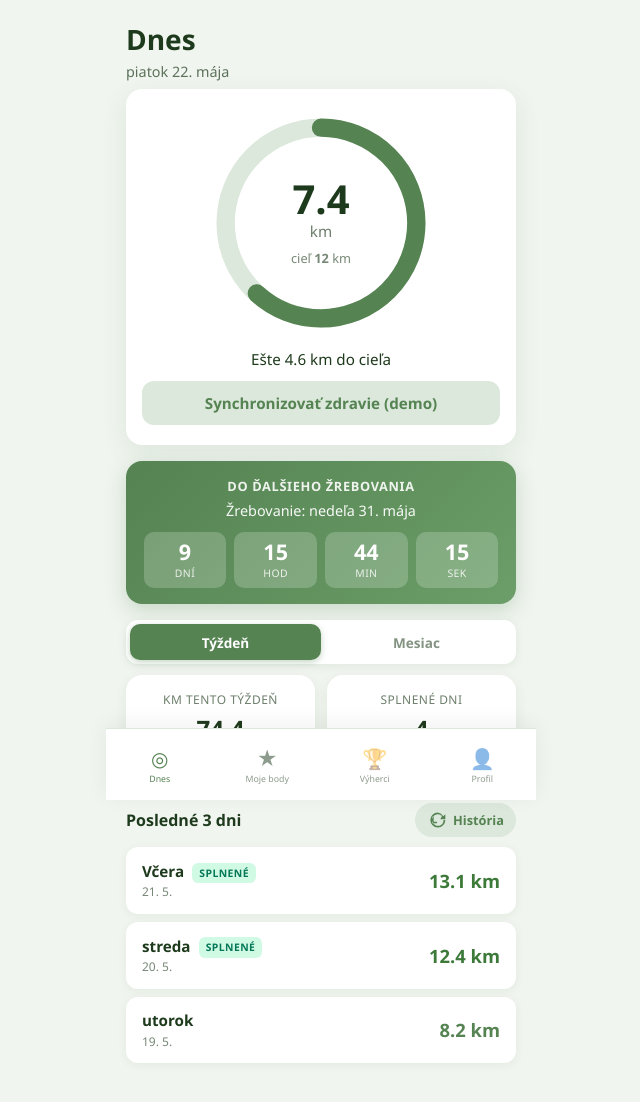
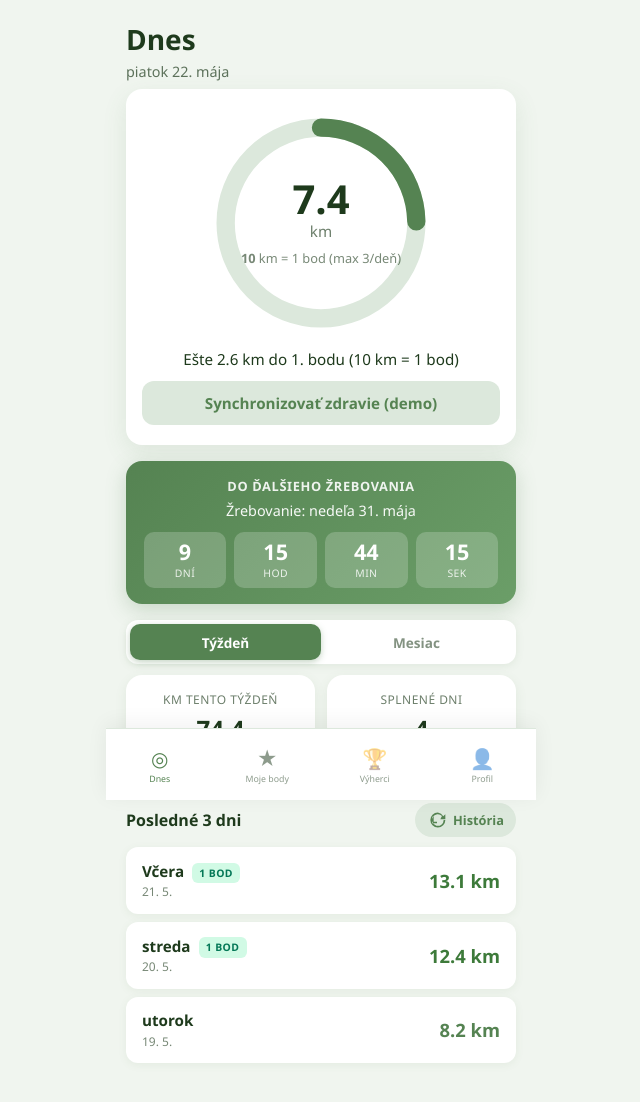
Before and after one commit to Filipeje/chodza-app, a plain HTML site: page index.html in a window 1280 px wide. Shown: the whole page, without its empty margins (319-959 px from the left). Drawn offline with Linux system fonts and the light colour scheme.

Commit message:
Body: sucet bodov za mesiac, 1-3 body podla km na den

```diff
--- a/app.js
+++ b/app.js
@@ -2,7 +2,8 @@
  * Denný cieľ nastavuje administrátor (neskôr admin panel / Supabase).
  * Dočasne v konzole prehliadača: localStorage.setItem("chodza-admin-goal", "10")
  */
-const ADMIN_GOAL_KM = 12;
+const ADMIN_GOAL_KM = 10;
+const MAX_POINTS_PER_DAY = 3;
 const RING_CIRCUMFERENCE = 2 * Math.PI * 52;
 
 /** Rozdelenie výhier za mesiac (70 % tržieb) – súčet = 100 % */
@@ -20,12 +21,7 @@ const state = {
   kmToday: 7.4,
   statsPeriod: "week",
   history: [],
-  tickets: [
-    { date: "2026-05-05", earned: true },
-    { date: "2026-05-12", earned: true },
-    { date: "2026-05-14", earned: true },
-    { date: "2026-05-18", earned: true },
-  ],
+  dailyPoints: [],
   premium: false,
   winnersByMonth: {},
   selectedWinnerMonth: null,
@@ -163,18 +159,30 @@ function dayLabel(iso) {
   return d.toLocaleDateString("sk-SK", { weekday: "long" });
 }
 
+function getPointsForKm(km) {
+  const step = state.goalKm;
+  if (!step || step <= 0) return 0;
+  return Math.min(MAX_POINTS_PER_DAY, Math.floor(km / step));
+}
+
+function formatPointsShort(n) {
+  if (n === 1) return "1 bod";
+  if (n >= 2 && n <= 4) return `${n} body`;
+  if (n === 0) return "0 bodov";
+  return `${n} bodov`;
+}
+
 function renderDayRow(entry) {
-  const done = entry.km >= state.goalKm;
-  const badge = done
-    ? `<span class="day-row__badge">Splnené</span>`
-    : "";
+  const pts = getPointsForKm(entry.km);
+  const badge =
+    pts > 0 ? `<span class="day-row__badge">${formatPointsShort(pts)}</span>` : "";
   return `
     <li class="day-row">
       <div class="day-row__left">
         <span class="day-row__label">${dayLabel(entry.date)}${badge}</span>
         <span class="day-row__sub">${formatShortSk(entry.date)}</span>
       </div>
-      <span class="day-row__km${done ? " day-row__km--done" : ""}">${entry.km.toFixed(1)} km</span>
+      <span class="day-row__km${pts > 0 ? " day-row__km--done" : ""}">${entry.km.toFixed(1)} km</span>
     </li>`;
 }
 
@@ -209,30 +217,34 @@ function closeHistoryModal() {
 }
 
 function updateRing() {
-  const goal = state.goalKm;
+  const step = state.goalKm;
   const km = state.kmToday;
-  const pct = Math.min(km / goal, 1);
+  const pointsToday = getPointsForKm(km);
+  const maxKm = step * MAX_POINTS_PER_DAY;
+  const pct = maxKm > 0 ? Math.min(km / maxKm, 1) : 0;
   const offset = RING_CIRCUMFERENCE * (1 - pct);
 
   const ring = document.getElementById("ring-progress");
   ring.style.strokeDashoffset = String(offset);
-
-  const done = km >= goal;
-  ring.classList.toggle("ring__progress--done", done);
+  ring.classList.toggle("ring__progress--done", pointsToday >= MAX_POINTS_PER_DAY);
 
   document.getElementById("km-today").textContent = km.toFixed(1);
-  document.getElementById("km-goal").textContent = String(goal);
+  const goalEl = document.getElementById("km-goal");
+  if (goalEl) goalEl.textContent = String(step);
 
   const status = document.getElementById("goal-status");
-  const remaining = document.getElementById("km-remaining");
 
-  if (done) {
-    status.textContent = "Cieľ splnený – máš bod!";
+  if (pointsToday >= MAX_POINTS_PER_DAY) {
+    status.textContent = `Maximum ${MAX_POINTS_PER_DAY} body za dnes!`;
+    status.style.color = "var(--success)";
+  } else if (pointsToday > 0) {
+    const nextAt = (pointsToday + 1) * step;
+    const left = Math.max(0, nextAt - km).toFixed(1);
+    status.innerHTML = `Dnes <strong>${formatPointsShort(pointsToday)}</strong> · ešte <span id="km-remaining">${left}</span> km do ďalšieho`;
     status.style.color = "var(--success)";
   } else {
-    const left = (goal - km).toFixed(1);
-    remaining.textContent = left;
-    status.innerHTML = `Ešte <span id="km-remaining">${left}</span> km do cieľa`;
+    const left = Math.max(0, step - km).toFixed(1);
+    status.innerHTML = `Ešte <span id="km-remaining">${left}</span> km do 1. bodu (${step} km = 1 bod)`;
     status.style.color = "";
   }
 }
@@ -243,23 +255,65 @@ function pluralBody(n) {
   return "bodov tento mesiac";
 }
 
+function getMonthDailyPoints() {
+  const month = currentMonthKey();
+  return state.dailyPoints
+    .filter((d) => d.date.startsWith(month) && d.points > 0)
+    .sort((a, b) => b.date.localeCompare(a.date));
+}
+
+function upsertDailyPoint(date, km) {
+  const points = getPointsForKm(km);
+  const idx = state.dailyPoints.findIndex((d) => d.date === date);
+  if (points === 0) {
+    if (idx >= 0) state.dailyPoints.splice(idx, 1);
+    return;
+  }
+  const row = { date, points, km };
+  if (idx >= 0) state.dailyPoints[idx] = row;
+  else state.dailyPoints.push(row);
+}
+
+function rebuildDailyPointsFromHistory() {
+  const month = currentMonthKey();
+  const rows = state.history
+    .filter((h) => h.date.startsWith(month))
+    .map((h) => ({
+      date: h.date,
+      points: getPointsForKm(h.km),
+      km: h.km,
+    }))
+    .filter((r) => r.points > 0);
+
+  const otherMonths = state.dailyPoints.filter((d) => !d.date.startsWith(month));
+  state.dailyPoints = [...otherMonths, ...rows].sort((a, b) => b.date.localeCompare(a.date));
+}
+
 function renderTickets() {
   const now = new Date();
-  const count = state.tickets.length;
+  const monthRows = getMonthDailyPoints();
+  const totalPoints = monthRows.reduce((s, d) => s + d.points, 0);
+
   document.getElementById("tickets-month").textContent = now.toLocaleDateString(
     "sk-SK",
     { month: "long", year: "numeric" }
   );
-  document.getElementById("tickets-count").textContent = String(count);
-  document.getElementById("tickets-count-label").textContent = pluralBody(count);
+  document.getElementById("tickets-count").textContent = String(totalPoints);
+  document.getElementById("tickets-count-label").textContent = pluralBody(totalPoints);
 
   const list = document.getElementById("ticket-list");
-  list.innerHTML = state.tickets
+  if (monthRows.length === 0) {
+    list.innerHTML =
+      '<li class="ticket-list__item"><span class="day-row__sub">Zatiaľ žiadne body tento mesiac.</span></li>';
+    return;
+  }
+
+  list.innerHTML = monthRows
     .map(
       (t) => `
     <li class="ticket-list__item">
       <span class="ticket-list__date">${formatShortSk(t.date)}</span>
-      <span class="ticket-list__tag">Bod #${state.tickets.indexOf(t) + 1}</span>
+      <span class="ticket-list__tag ticket-list__tag--pts">${formatPointsShort(t.points)} · ${t.km.toFixed(1)} km</span>
     </li>`
     )
     .join("");
@@ -286,7 +340,9 @@ function loadAdminGoal() {
     state.goalKm = ADMIN_GOAL_KM;
   }
   const el = document.getElementById("display-goal");
-  if (el) el.textContent = `${state.goalKm} km`;
+  if (el) el.textContent = `${state.goalKm} km = 1 bod`;
+  const hint = document.getElementById("hint-km-per-point");
+  if (hint) hint.textContent = String(state.goalKm);
 }
 
 function getPeriodHistory(period) {
@@ -306,7 +362,7 @@ function updatePeriodStats() {
   const period = state.statsPeriod;
   const entries = getPeriodHistory(period);
   const totalKm = entries.reduce((s, h) => s + h.km, 0);
-  const done = entries.filter((h) => h.km >= state.goalKm).length;
+  const done = entries.filter((h) => getPointsForKm(h.km) > 0).length;
 
   const kmLabel = document.getElementById("stat-km-label");
   const kmVal = document.getElementById("km-period");
@@ -606,14 +662,9 @@ function simulateSync() {
   renderRecentDays();
   updatePeriodStats();
 
-  if (state.kmToday >= state.goalKm) {
-    const today = new Date().toISOString().slice(0, 10);
-    const hasToday = state.tickets.some((t) => t.date === today);
-    if (!hasToday) {
-      state.tickets.push({ date: today, earned: true });
-      renderTickets();
-    }
-  }
+  const today = todayIso();
+  upsertDailyPoint(today, state.kmToday);
+  renderTickets();
 
   const btn = document.getElementById("sync-btn");
   btn.textContent = "Synchronizované ✓";
@@ -637,6 +688,7 @@ function init() {
   seedDemoHistory();
   seedDemoWinners();
   loadAdminGoal();
+  rebuildDailyPointsFromHistory();
   document.getElementById("today-date").textContent = formatDateSk(new Date());
 
   const saved = localStorage.getItem("chodza-settings");
--- a/index.html
+++ b/index.html
@@ -28,7 +28,7 @@
               <div class="ring__center">
                 <span class="ring__value" id="km-today">0.0</span>
                 <span class="ring__unit">km</span>
-                <span class="ring__goal">cieľ <strong id="km-goal">12</strong> km</span>
+                <span class="ring__goal"><strong id="km-goal">10</strong> km = 1 bod (max 3/deň)</span>
               </div>
             </div>
             <p class="ring-card__status" id="goal-status">Ešte <span id="km-remaining">12.0</span> km do cieľa</p>
@@ -116,7 +116,7 @@
           </ul>
 
           <p class="hint">
-            Za každý deň so splneným cieľom získaš 1 bod. Na konci mesiaca sa žrebuje 73 výhercov (3 hlavné + 70 menších cien).
+            Za každých <strong id="hint-km-per-point">10</strong> km = 1 bod, maximum 3 body za deň. Hore je súčet všetkých bodov v mesiaci.
           </p>
         </section>
 
@@ -149,7 +149,7 @@
           <ul class="settings-list">
             <li class="setting setting--readonly">
               <span>Denný cieľ</span>
-              <span class="setting__value" id="display-goal">12 km</span>
+              <span class="setting__value" id="display-goal">10 km = 1 bod</span>
             </li>
             <li>
               <label class="setting setting--toggle">
--- a/styles.css
+++ b/styles.css
@@ -517,6 +517,11 @@ body {
   color: var(--accent);
 }
 
+.ticket-list__tag--pts {
+  font-weight: 700;
+  white-space: nowrap;
+}
+
 .profile-card {
   display: flex;
   align-items: center;
```
